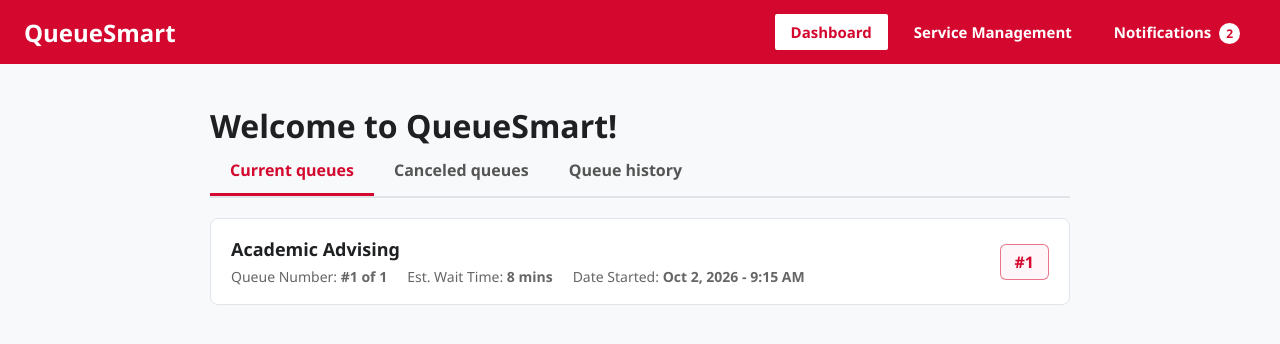
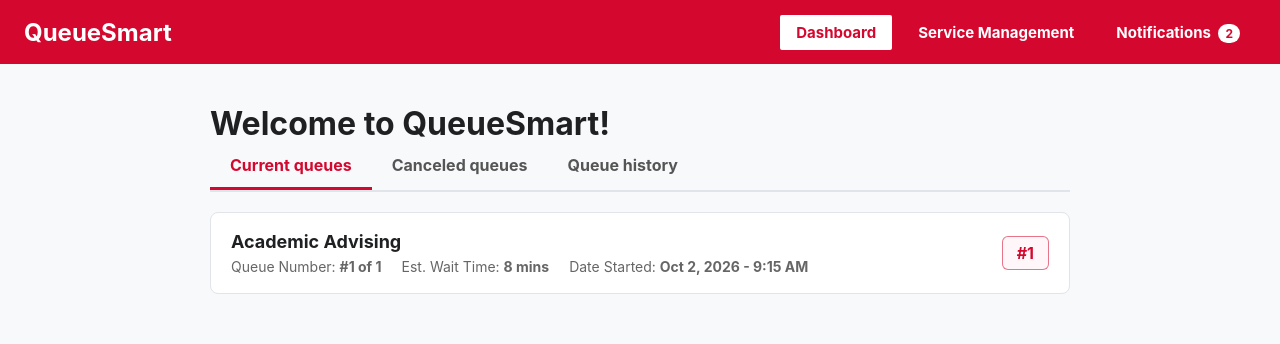
Before and after one commit to empaz1/queuesmart_group30, a plain HTML site: page frontend/user_dashboard.html in a window 1280 px wide. Drawn offline with Linux system fonts and the light colour scheme.

Commit message:
Change font family to 'Inter' in user dashboard CSS

```diff
--- a/frontend/user_dashboard.css
+++ b/frontend/user_dashboard.css
@@ -3,7 +3,7 @@
   margin: 0;
   padding: 0;
   box-sizing: border-box;
-  font-family: "Avenir Next", Avenir, "Segoe UI", sans-serif;
+  font-family: 'Inter', sans-serif;
 }
 
 body {
```
